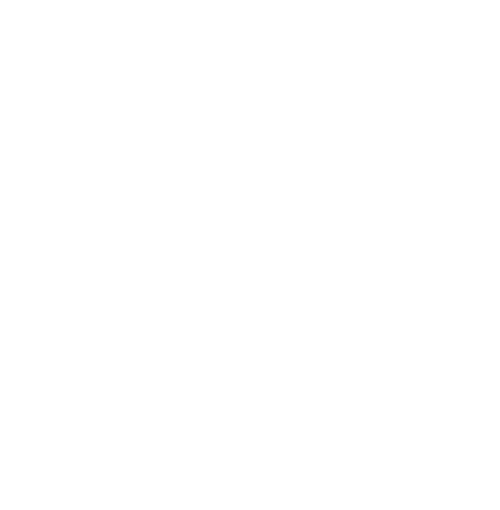
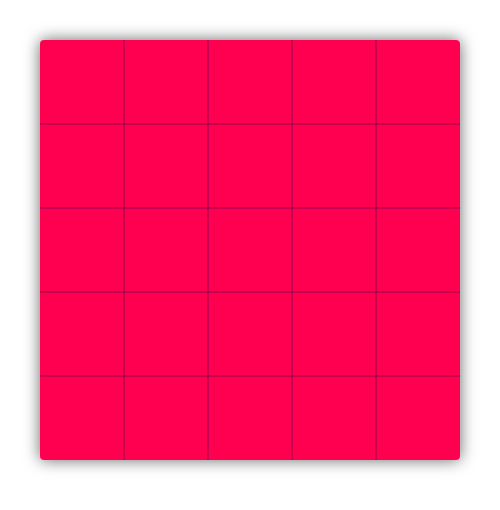
Before and after one commit to monsieurluge/random-avatar-generator, an Electron app: page sources/index.html in a window 500 px wide. Drawn offline with Linux system fonts and the light colour scheme.

Commit message:
add the grid

```diff
--- /dev/null
+++ b/sources/drawings.js
@@ -0,0 +1,14 @@
+'use strict'
+
+const clear = context => ({ width, height, color }) => {
+    context.fillStyle = color
+    context.fillRect(0, 0, width, height)
+}
+
+const drawLine = context => ({ start, end, color }) => {
+    context.strokeStyle = color
+    context.beginPath()
+    context.moveTo(start.x, start.y)
+    context.lineTo(end.x, end.y)
+    context.stroke()
+}
--- a/sources/generator.js
+++ b/sources/generator.js
@@ -1,7 +1,19 @@
 'use strict'
 
 function Generator() {
-    this.install = function(container) {
-        console.log('install')
-    }
+    // todo
 }
+
+Generator.prototype.install = function({ grid, theme }) {
+    this.theme = theme
+
+    this.grid = new Grid({
+        canvas: document.getElementById(grid),
+        size: 5,
+        theme: theme.grid
+    })
+}
+
+Generator.prototype.start = function() {
+    this.grid.draw()
+}
--- /dev/null
+++ b/sources/grid.js
@@ -0,0 +1,40 @@
+'use strict'
+
+function Grid({ canvas, size, theme }) {
+    this.context = canvas.getContext('2d')
+    this.height  = canvas.height
+    this.size    = size
+    this.theme   = theme
+    this.width   = canvas.width
+}
+
+Grid.prototype.draw = function() {
+    this.clear()
+    this.drawGrid()
+}
+
+Grid.prototype.clear = function() {
+    clear(this.context)({
+        width: this.width,
+        height: this.height,
+        color: this.theme.background
+    })
+}
+
+Grid.prototype.drawGrid = function() {
+    for (let i = 1; i < this.size; i++) {
+        const current = i * (this.width / this.size)
+
+        drawLine(this.context)({
+            start: { x: current, y: 0 },
+            end: { x: current, y: this.height },
+            color: this.theme.grid
+        })
+
+        drawLine(this.context)({
+            start: { x: 0, y: current },
+            end: { x: this.width, y: current },
+            color: this.theme.grid
+        })
+    }
+}
--- a/sources/index.html
+++ b/sources/index.html
@@ -8,17 +8,22 @@
 
     <body style="-webkit-app-region: drag">
         <div id="avatar">
-            <canvas id="canvas" width="420px" height="420px"></canvas>
+            <canvas id="grid" width="420px" height="420px"></canvas>
         </div>
 
-        <script type="text/javascript" src="generator.js">
-
-        </script>
+        <script src="drawings.js"></script>
+        <script src="generator.js"></script>
+        <script src="grid.js"></script>
 
         <script>
+            const theme = {
+                grid: { background: '#FF0050', grid: '#900050' }
+            }
+
             generator = new Generator()
 
-            generator.install(document.getElementById('avatar'))
+            generator.install({ grid: 'grid', theme })
+            generator.start()
         </script>
     </body>
 </html>
```
